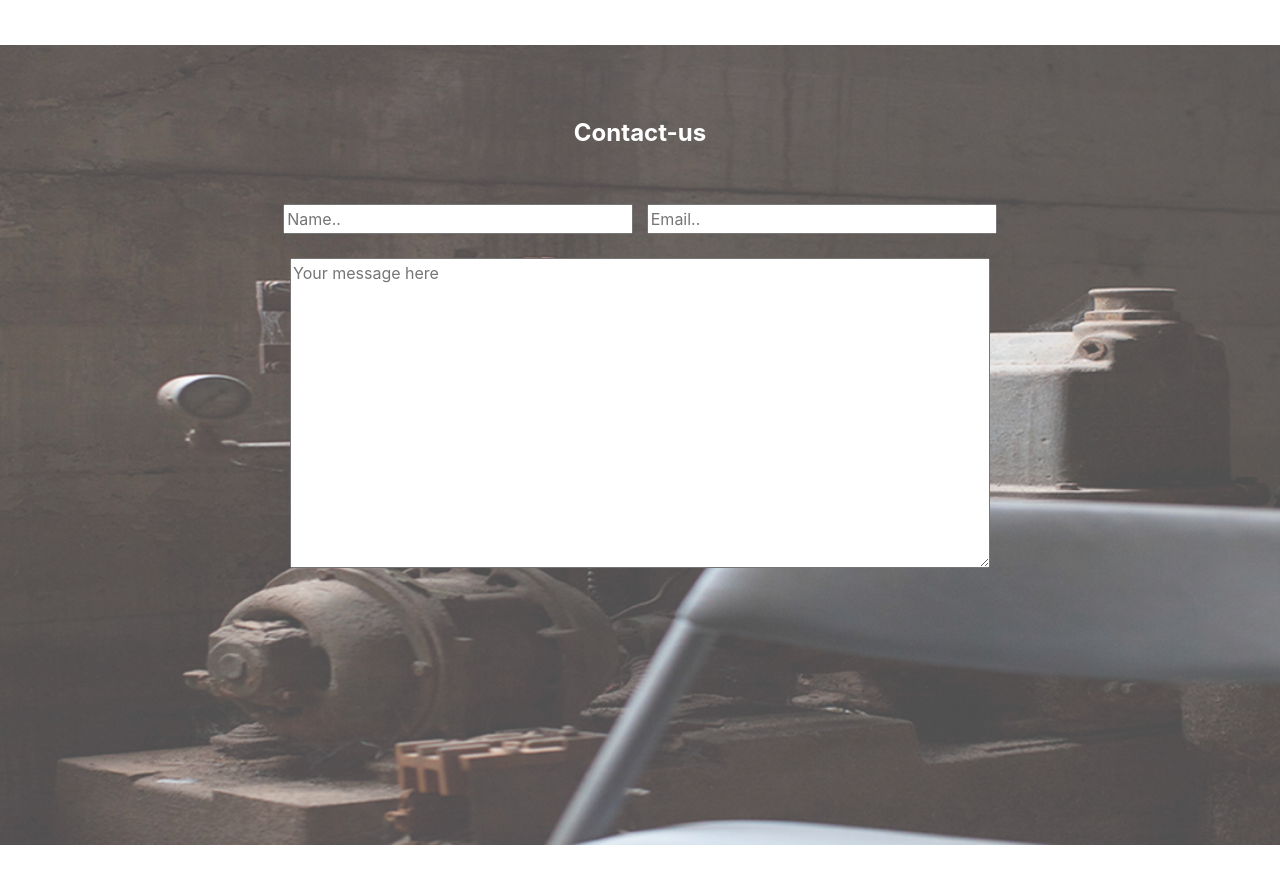
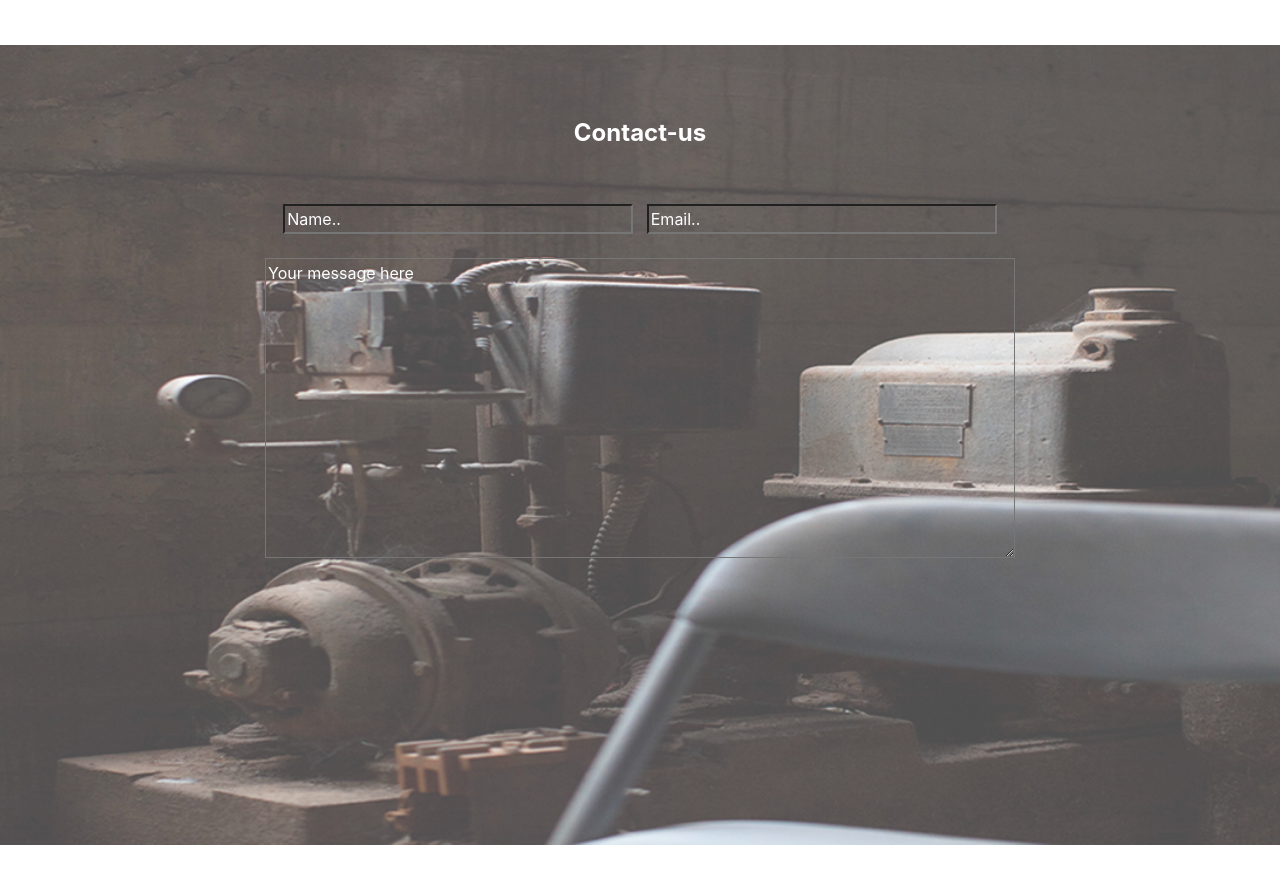
Before and after one commit to Wasike-Elvis/Delani-Studio, a plain HTML site: page index.html in a window 1280 px wide. Shown: the part 2611-3501 px from the top of the page. Drawn offline with nearby package versions, Linux system fonts and the light colour scheme.

Commit message:
styling of the contact form to transparent

```diff
--- a/css/styles.css
+++ b/css/styles.css
@@ -4,7 +4,8 @@
     text-align: center;
     color: white;
 }
-span{
+
+span {
     font-size: 10px;
 }
 
@@ -34,19 +35,28 @@ span{
 .Services {
     padding-top: 110px;
 }
-.SOCIALMEDIA img{
+
+.SOCIALMEDIA img {
     padding: 0 8px;
 }
-.SOCIALMEDIA{
+
+.SOCIALMEDIA {
     margin-left: 280px;
 }
-input{
+
+input {
     width: 350px;
+    background: transparent;
 }
-textarea{
-    width: 700px;
-    height: 310px;
+
+textarea {
+    width: 750px;
+    height: 300px;
+    background: transparent;
 }
-h4{
+h4 {
     font-weight: bolder;
 }
+::placeholder{
+    color: white;
+}
--- a/index.html
+++ b/index.html
@@ -98,13 +98,14 @@
             <img class="col-md-3" src="IP3-master/assets/portfolio/work8.jpg" alt="">
         </div><br><br>
         <div class="slide4">
-
+            <form>
             <div class="Contact-us"><br>
                 <H4>Contact-us</H4><br><br>
                 <input type="text" placeholder="Name..">&nbsp;&nbsp;
                 <input type="text" placeholder="Email.."><br><br>
                 <textarea class="message" id="" cols="35" rows="10" placeholder="Your message here"></textarea>
             </div>
+            </form>
         </div><br><br>
         <div class="row SOCIALMEDIA">
             <img src="IP3-master/assets/social_icons/behance.png" alt="">
--- a/js/scripts.js
+++ b/js/scripts.js
@@ -0,0 +1,5 @@
+$(document).ready(function(){
+    $("DESIGN").click(function(){
+      $("p").hide();
+    });
+  });
```
